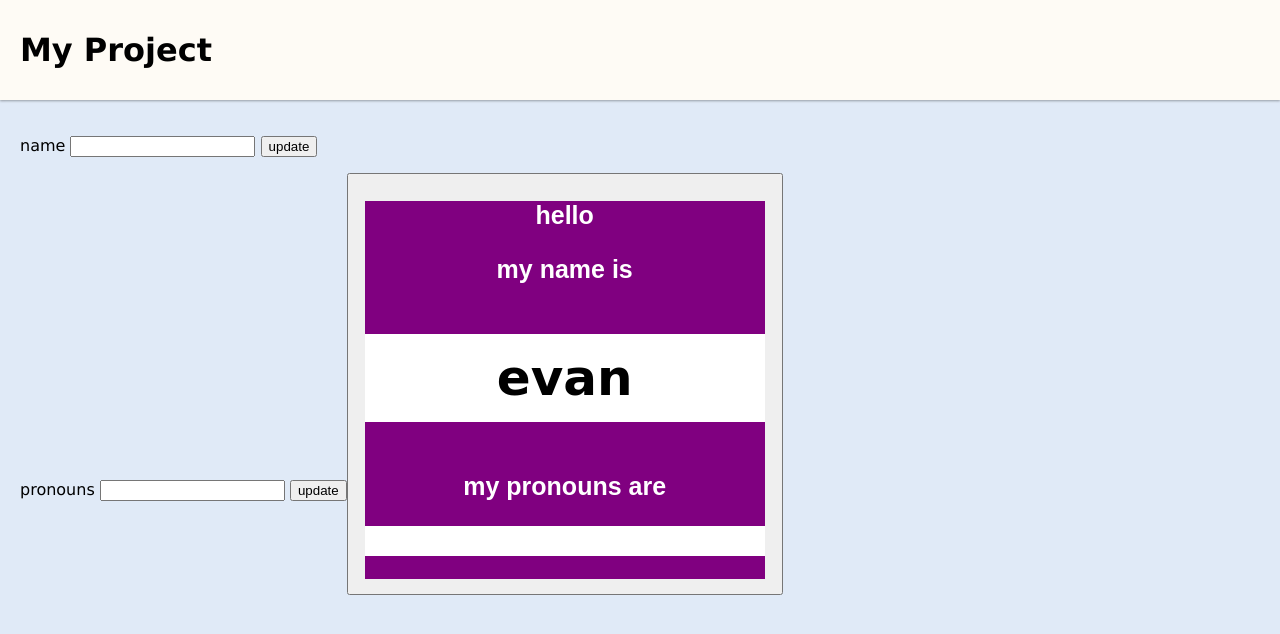
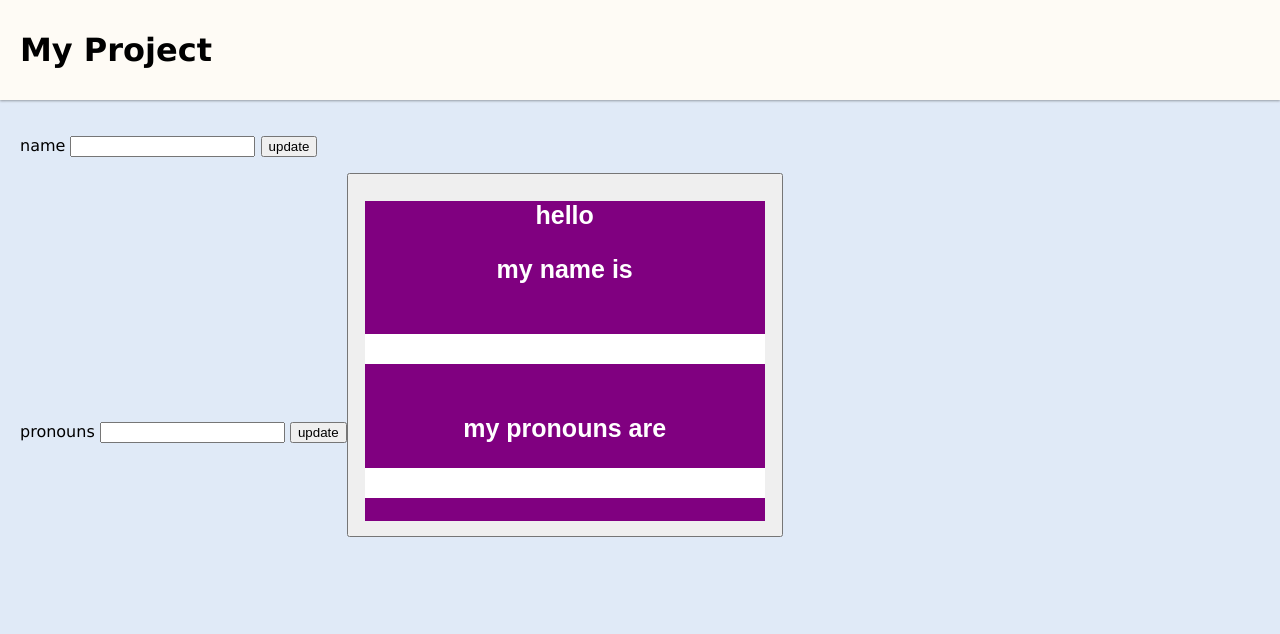
Before and after one commit to evanmersky/name-tag, a plain HTML site: page index.html in a window 1280 px wide. Drawn offline with Linux system fonts and the light colour scheme.

Commit message:
updated name field on tag to be blank until added

```diff
--- a/index.html
+++ b/index.html
@@ -36,13 +36,11 @@
     <div id='nametag' class="nametag">
         <p class="greeting">hello</p>
         <p>my name is</p>
-        <p id="name-display" class="name">evan</p>
+        <p id="name-display" class="name"></p>
         <p>my pronouns are</p>
         <p id="pronouns" class="pronouns"></p>
 
-
-
-        </div>
+    </div>
 
 
 
```
